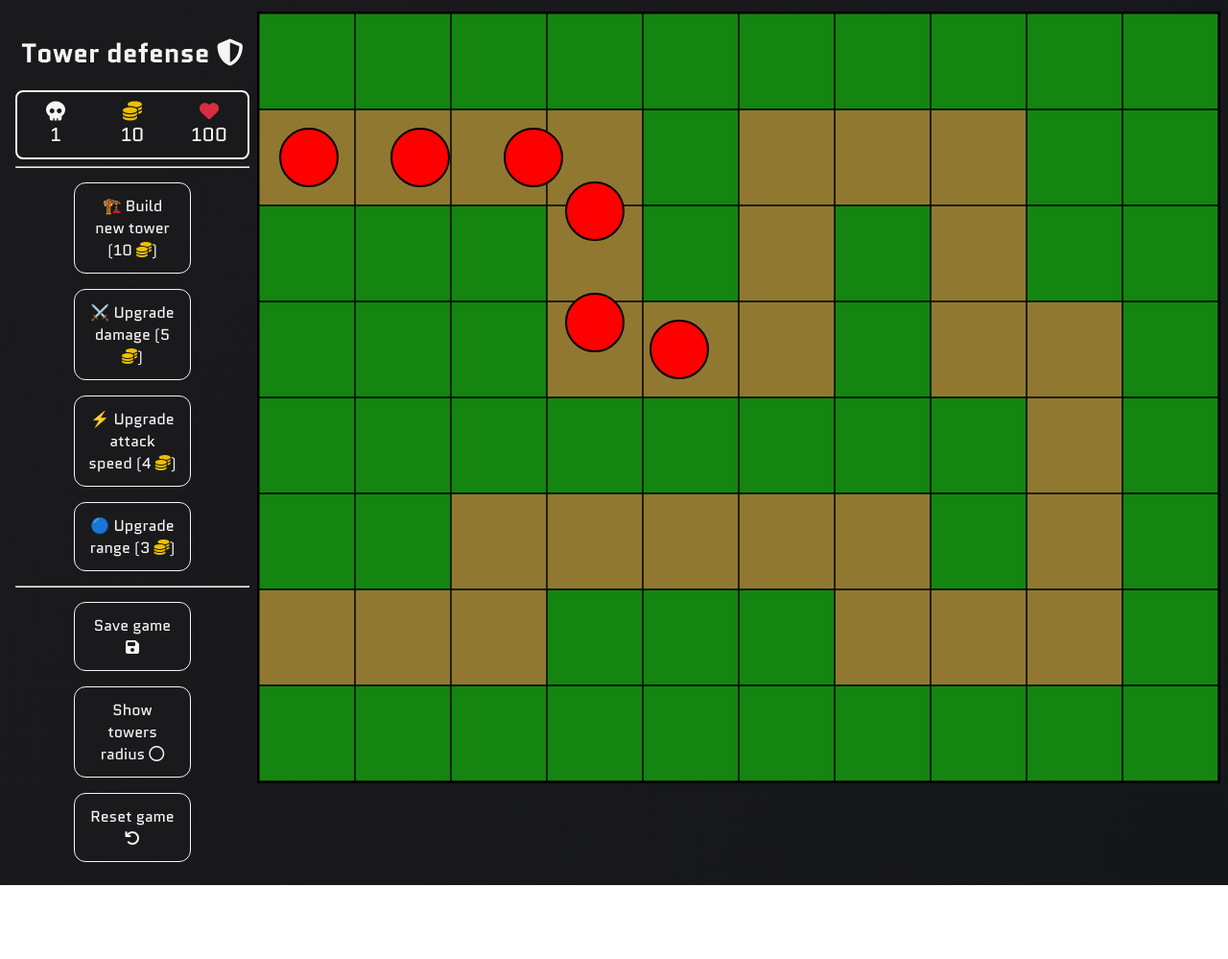
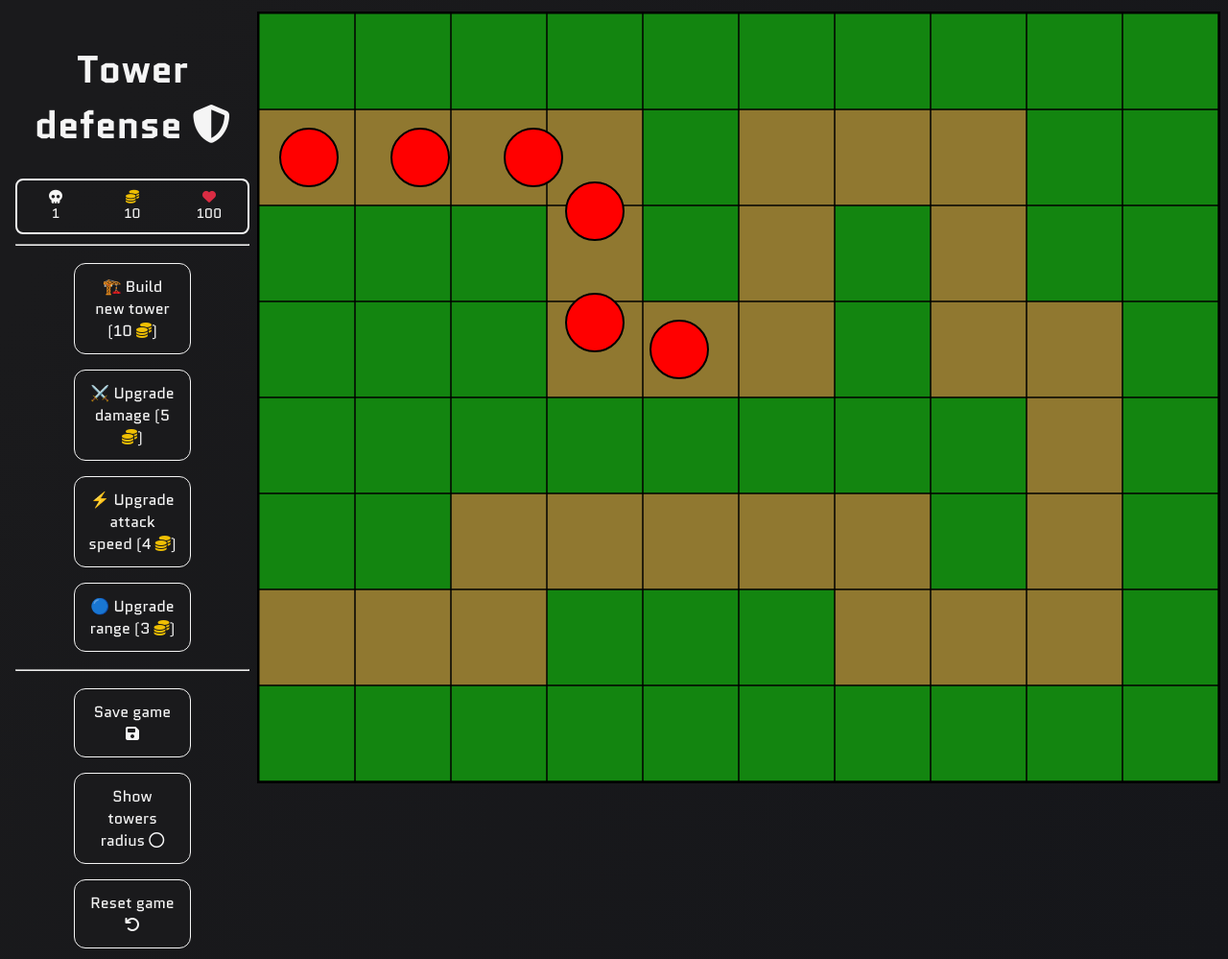
Before and after one commit to WilinskiW/TowerDefenceJS, a website built with webpack: page src/index.html in a window 1280 px wide. Shown: the whole page at 96% size. Before the commit the page ends 922 px from the top, so only its background shows below. Built offline with nearby package versions, Linux system fonts and the light colour scheme.

Commit message:
responsive for mobile

```diff
--- a/src/style/style.scss
+++ b/src/style/style.scss
@@ -8,6 +8,7 @@
 }
 
 h1 {
+  display: none;
   text-align: center;
 }
 
@@ -24,8 +25,13 @@
     @include flex;
   }
 
+  h1 {
+    display: block;
+  }
+
   .info {
     width: 40%;
+    font-size: iconSize(m);
   }
 
   #scene {
@@ -56,7 +62,7 @@
 .params {
   @include flex;
   text-align: center;
-  font-size: $iconSize;
+  font-size: iconSize(s);
   border: 2px solid;
   border-radius: 2 * $radius;
 
--- a/src/style/variables.scss
+++ b/src/style/variables.scss
@@ -22,7 +22,7 @@
 
 // Inne zmienne
 $spacings: (s: 0.5rem, m: 1rem, l: 2rem);
-$iconSize: 20px;
+$iconSizes: (s: 14px, m:20px);
 $breakpoints: (sm: 576px, md: 768px, lg: 992px);
 $radius: 4px;
 $transition: 0.3s;
@@ -34,6 +34,10 @@
 
 @function spacing($key) {
   @return map-get($spacings, $key);
+}
+
+@function iconSize($key) {
+  @return map-get($iconSizes, $key);
 }
 
 // Mixiny
```
Also changed, not shown: src/style/style.css, 1 other file.
